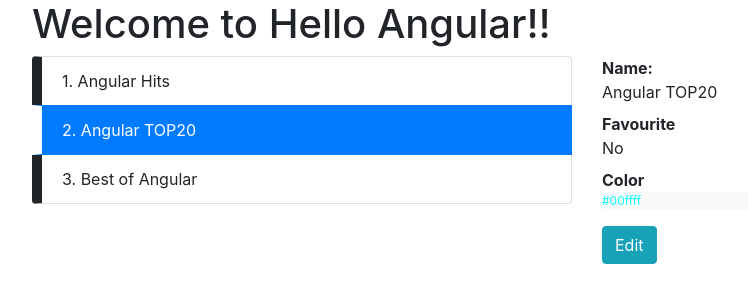
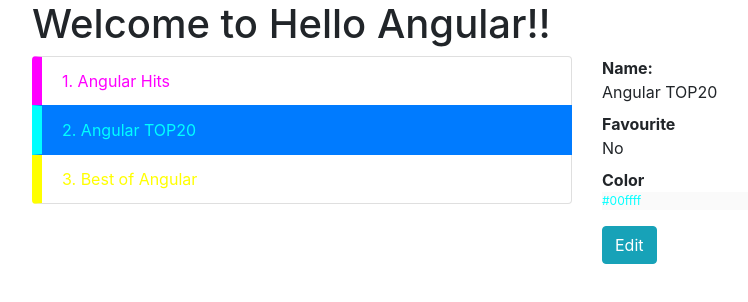
Before and after one commit to pawel13/angular-spotify3, an Angular app: page / in a window 1280 px wide. Shown: the top 302 px of the page, without its empty margins (53-801 px from the left). Built offline with nearby package versions, Linux system fonts and the light colour scheme.

Commit message:
Directive lifecycle, onINit, onChanges, DoCheck, OnDestroy

```diff
--- a/src/app/playlists/components/items-list/items-list.component.html
+++ b/src/app/playlists/components/items-list/items-list.component.html
@@ -6,7 +6,8 @@
 
   (click)="select(playlist)"
 
-  appHighlight
+  [appHighlight]="playlist.color"
+
 
   *ngFor="let playlist of playlists; index as i; trackBy trackFn">
     {{i+1}}. {{playlist.name}}
--- a/src/app/shared/highlight.directive.ts
+++ b/src/app/shared/highlight.directive.ts
@@ -1,12 +1,41 @@
-import { Directive } from '@angular/core';
+import {
+  Directive,
+  ElementRef,
+  Input,
+  OnInit,
+  OnChanges,
+  DoCheck,
+  OnDestroy,
+  SimpleChanges
+} from "@angular/core";
 
 @Directive({
-  selector: '[appHighlight]'
+  selector: "[appHighlight]"
 })
-export class HighlightDirective {
+export class HighlightDirective
+  implements OnInit, OnChanges, DoCheck, OnDestroy {
 
-  constructor() {
-    console.log('hello!')
+  @Input("appHighlight")
+  color: string;
+
+  constructor(private elem: ElementRef<HTMLElement>) {
+    console.log("constructor!");
   }
 
+  ngOnInit() {
+    console.log("ngOnInit!");
+  }
+
+  ngOnChanges(changes: SimpleChanges): void {
+    console.log("ngOnChanges", changes);
+    this.elem.nativeElement.style.color = this.color;
+  }
+
+  ngDoCheck(): void {
+    console.log("ngDoCheck");
+  }
+
+  ngOnDestroy(): void {
+    console.log("ngOnDestroy");
+  }
 }
```
